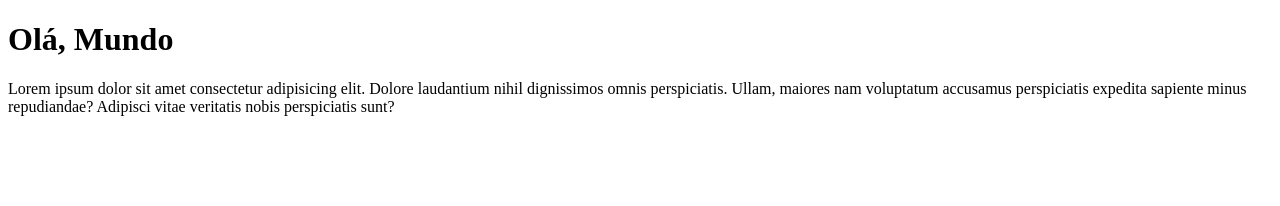
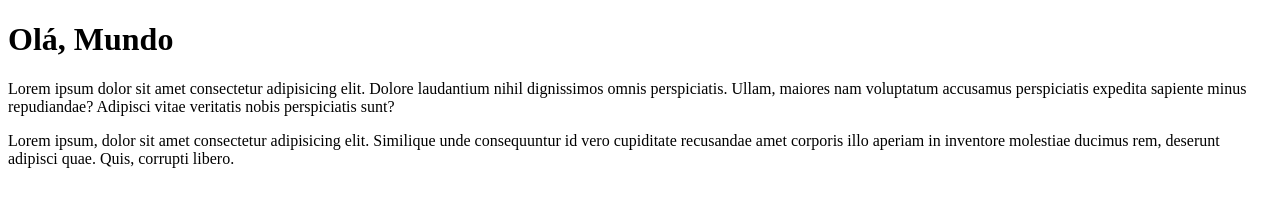
Before and after one commit to thiagoasa/Ola-Mundo, a plain HTML site: page site-exemplo/index.html in a window 1280 px wide. Drawn offline with Linux system fonts and the light colour scheme.

Commit message:
adicionei um parágrafo

```diff
--- a/site-exemplo/index.html
+++ b/site-exemplo/index.html
@@ -10,5 +10,7 @@
     <h1>Olá, Mundo</h1>
 
     <p>Lorem ipsum dolor sit amet consectetur adipisicing elit. Dolore laudantium nihil dignissimos omnis perspiciatis. Ullam, maiores nam voluptatum accusamus perspiciatis expedita sapiente minus repudiandae? Adipisci vitae veritatis nobis perspiciatis sunt?</p>
+
+    <p>Lorem ipsum, dolor sit amet consectetur adipisicing elit. Similique unde consequuntur id vero cupiditate recusandae amet corporis illo aperiam in inventore molestiae ducimus rem, deserunt adipisci quae. Quis, corrupti libero.</p>
 </body>
 </html>
```
